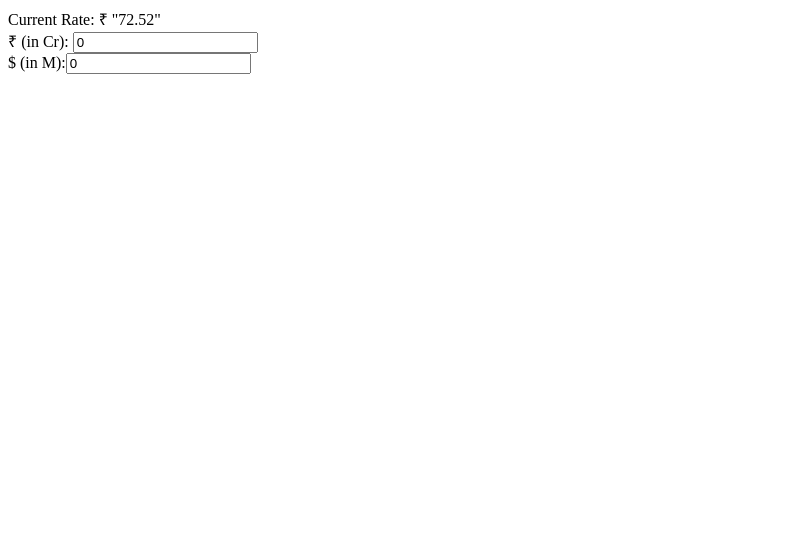
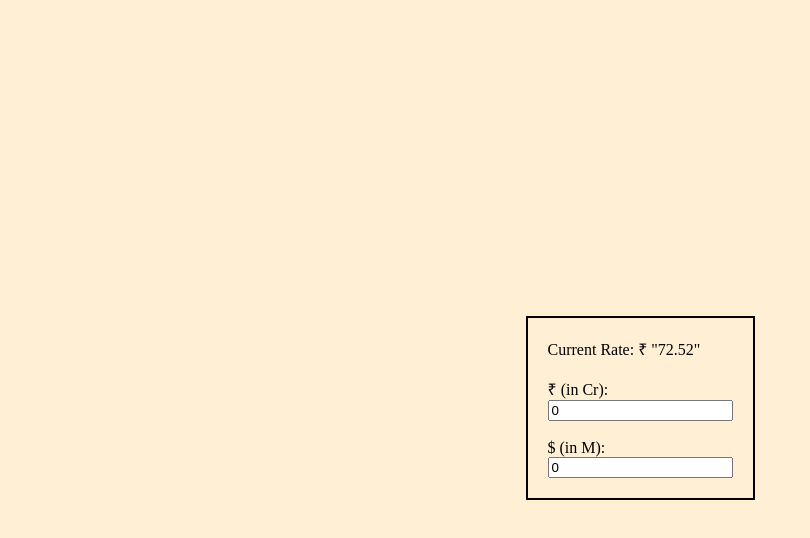
Before and after one commit to subham2107/currency-converter, a plain HTML site: page index.html in a window 1280 px wide. Shown: the whole page, without its empty margins (0-810 px from the left). Drawn offline with Linux system fonts and the light colour scheme.

Commit message:
design updated

```diff
--- a/index.css
+++ b/index.css
@@ -0,0 +1,15 @@
+body{
+  background: papayawhip;
+}
+
+.main-content{
+  display:flex;
+  align-items: center;
+  justify-content: center;
+  height:calc( 100vh );
+}
+
+.input-output{
+  border:solid 2px black;
+  padding: 20px;
+}
--- a/index.html
+++ b/index.html
@@ -4,15 +4,22 @@
   <meta charset="UTF-8">
   <meta http-equiv="X-UA-Compatible" content="IE=edge">
   <meta name="viewport" content="width=device-width, initial-scale=1.0">
+  <link rel="stylesheet" href="index.css">
   <script defer src="index.js"></script>
   <title>Crore-> Million</title>
 </head>
 <body>
-  <div >
-    Current Rate: ₹ "72.52"
-  </div>
-  <label>₹ (in Cr): <input type="number" value="0" id="input" ></label>
+  <main class="main-content">
+  <div class="input-output">
+  <div>Current Rate: ₹ "72.52"</div>
   <br>
-  <label>$ (in M):<input type="number" value="0" id="output" ></label>
+  <label><div>₹ (in Cr): </div><input id="input" type="number" value="0"></label>
+  <br>
+  <br>
+  <label><div>$ (in M): </div><input id="output" type="number" value="0"></label>
+  <br>
+</div>
+</main>
+
 </body>
 </html>
```
